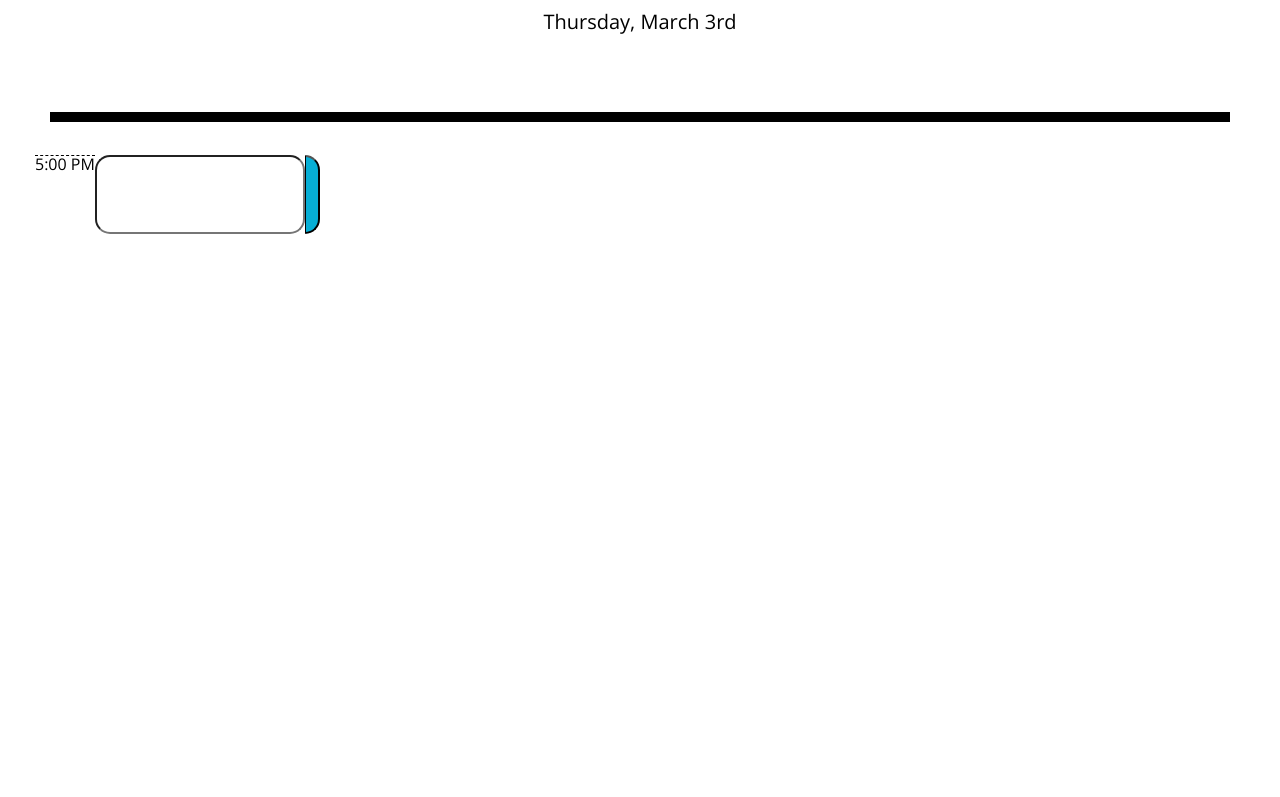
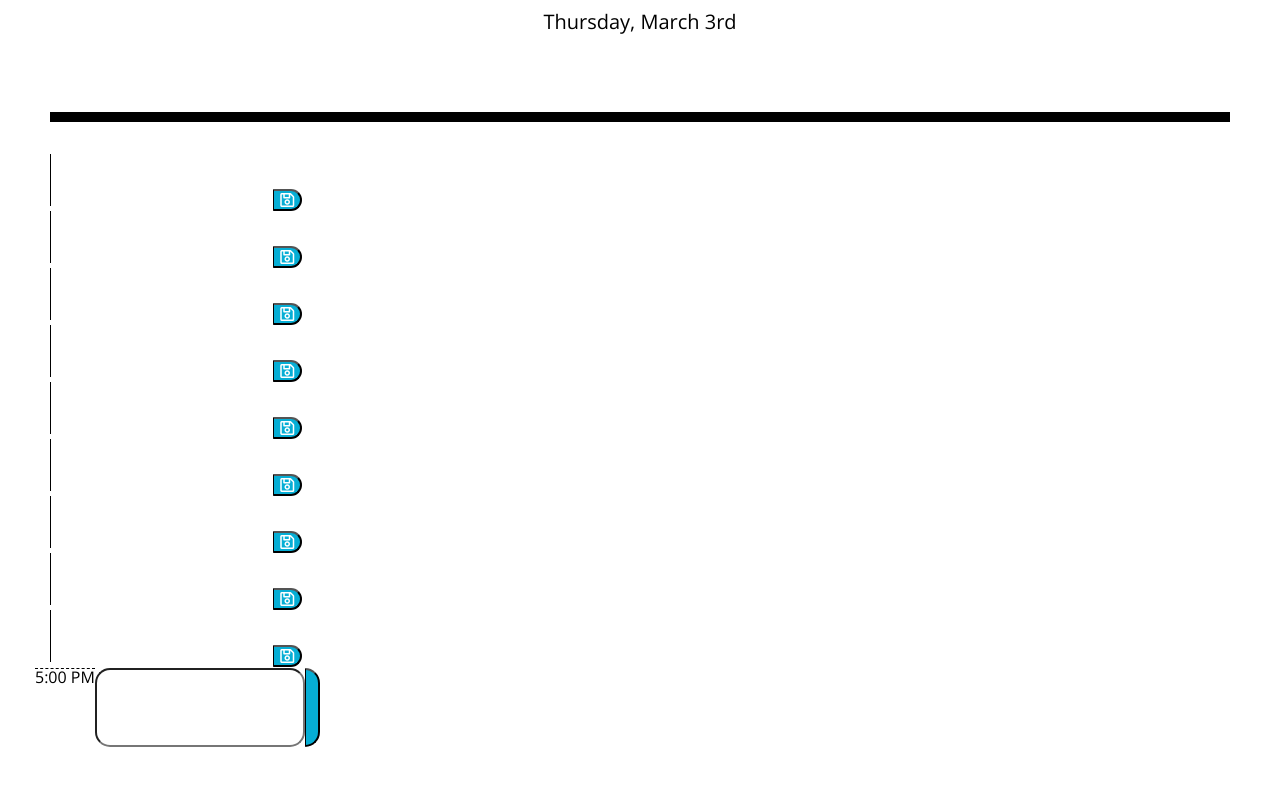
Before and after one commit to mcraeteisha/work-day-planner, a plain HTML site: page index.html in a window 1280 px wide. Shown: the part 232-1029 px from the top of the page. Before the commit the page ends 800 px from the top, so only its background shows below. Drawn offline with nearby package versions, Linux system fonts and the light colour scheme.

Commit message:
updating index file with time blocks

```diff
--- a/Develop/script.js
+++ b/Develop/script.js
@@ -1,5 +1,9 @@
 var daytimeEl = document.getElementById("currentDay");
-var plannerContainer = $("#time-container")
+var timeOfDayEl = document.getElementById("time-of-day");
+var textFieldEl = document.getElementById("text-field");
+var saveBtn = document.getElementById("save-btn");
+var plannerContainer = $("#time-container");
+var workHoursIndex = 0;
 var timeEl;
 var textEl;
 var saveBtnEl;
@@ -24,6 +28,7 @@ var timeInterval = setInterval(function () {
     daytimeEl.textContent = time;
 })
 
+
 function generatePlanner() {
     for (var i = 0; i < workHours.length; i++) {
         var workHoursEl = $("<li>").addClass("row");
@@ -36,20 +41,14 @@ function generatePlanner() {
 }
 
 
+generatePlanner();
+
 
 
 //var projectBtn = document.getElementById(“add-project-btn”);
 
 
-
-
-
-
 //function addProject(event) {
 //}
 
-
-
-
 //projectBtn.addEventListener(‘click’, addProject);
-generatePlanner();
--- a/index.html
+++ b/index.html
@@ -1,30 +1,76 @@
 <!DOCTYPE html>
 <html lang="en">
+
 <head>
   <meta charset="UTF-8" />
   <meta name="viewport" content="width=device-width, initial-scale=1.0" />
   <meta http-equiv="X-UA-Compatible" content="ie=edge" />
-    <link rel="stylesheet" href="https://stackpath.bootstrapcdn.com/bootstrap/4.3.1/css/bootstrap.min.css"/>
-    <link
-      rel="stylesheet" href="https://use.fontawesome.com/releases/v5.8.1/css/all.css" integrity="sha384-50oBUHEmvpQ+1lW4y57PTFmhCaXp0ML5d60M1M7uH2+nqUivzIebhndOJK28anvf" crossorigin="anonymous"
-    />
-    <link href="https://fonts.googleapis.com/css?family=Open+Sans&display=swap" rel="stylesheet"/>
+  <link rel="stylesheet" href="https://stackpath.bootstrapcdn.com/bootstrap/4.3.1/css/bootstrap.min.css" />
+  <link rel="stylesheet" href="https://use.fontawesome.com/releases/v5.8.1/css/all.css"
+    integrity="sha384-50oBUHEmvpQ+1lW4y57PTFmhCaXp0ML5d60M1M7uH2+nqUivzIebhndOJK28anvf" crossorigin="anonymous" />
+  <link href="https://fonts.googleapis.com/css?family=Open+Sans&display=swap" rel="stylesheet" />
   <link rel="stylesheet" href="develop/style.css" />
   <title>Work Day Scheduler</title>
 </head>
 
 <body>
   <header class="jumbotron">
-      <h1 class="display-3">Work Day Scheduler</h1>
-      <p class="lead">A simple calendar app for scheduling your work day.</p>
+    <h1 class="display-3">Work Day Scheduler 📅</h1>
+    <p class="lead">A simple calendar app for scheduling your work day!</p>
     <p id="currentDay" class="lead"></p>
   </header>
   <div class="containter" id="time-container">
     <p></p>
     <!-- Timeblocks go here -->
+    <div class="work-hour" id="nine-am">
+      <div class="time-of-day"></div>
+      <textarea class="text-field"></textarea>
+      <button id="save-btn" class="saveBtn"><i class="far fa-save"></i></button>
+    </div>
+    <div class="work-hour" id="ten-am">
+      <div class="time-of-day"></div>
+      <textarea class="text-field"></textarea>
+      <button id="save-btn" class="saveBtn"><i class="far fa-save"></i></button>
+    </div>
+    <div class="work-hour" id="eleven-am">
+      <div class="time-of-day"></div>
+      <textarea class="text-field"></textarea>
+      <button id="save-btn" class="saveBtn"><i class="far fa-save"></i></button>
+    </div>
+    <div class="work-hour" id="twelve-pm">
+      <div class="time-of-day"></div>
+      <textarea class="text-field"></textarea>
+      <button id="save-btn" class="saveBtn"><i class="far fa-save"></i></button>
+    </div>
+    <div class="work-hour" id="one-pm">
+      <div class="time-of-day"></div>
+      <textarea class="text-field"></textarea>
+      <button id="save-btn" class="saveBtn"><i class="far fa-save"></i></button>
+    </div>
+    <div class="work-hour" id="two-pm">
+      <div class="time-of-day"></div>
+      <textarea class="text-field"></textarea>
+      <button id="save-btn" class="saveBtn"><i class="far fa-save"></i></button>
+    </div>
+    <div class="work-hour" id="three-pm">
+      <div class="time-of-day"></div>
+      <textarea class="text-field"></textarea>
+      <button id="save-btn" class="saveBtn"><i class="far fa-save"></i></button>
+    </div>
+    <div class="work-hour" id="four-pm">
+      <div class="time-of-day"></div>
+      <textarea class="text-field"></textarea>
+      <button id="save-btn" class="saveBtn"><i class="far fa-save"></i></button>
+    </div>
+    <div class="work-hour" id="five-pm">
+      <div class="time-of-day"></div>
+      <textarea class="text-field"></textarea>
+      <button id="save-btn" class="saveBtn"><i class="far fa-save"></i></button>
+    </div>
   </div>
   <script src="https://cdnjs.cloudflare.com/ajax/libs/jquery/3.2.1/jquery.min.js"></script>
   <script src="https://cdnjs.cloudflare.com/ajax/libs/moment.js/2.27.0/moment.min.js"></script>
   <script type="text/javascript" src="develop/script.js"></script>
 </body>
+
 </html>
```
Lines whose indentation alone changed are shown as unchanged.
